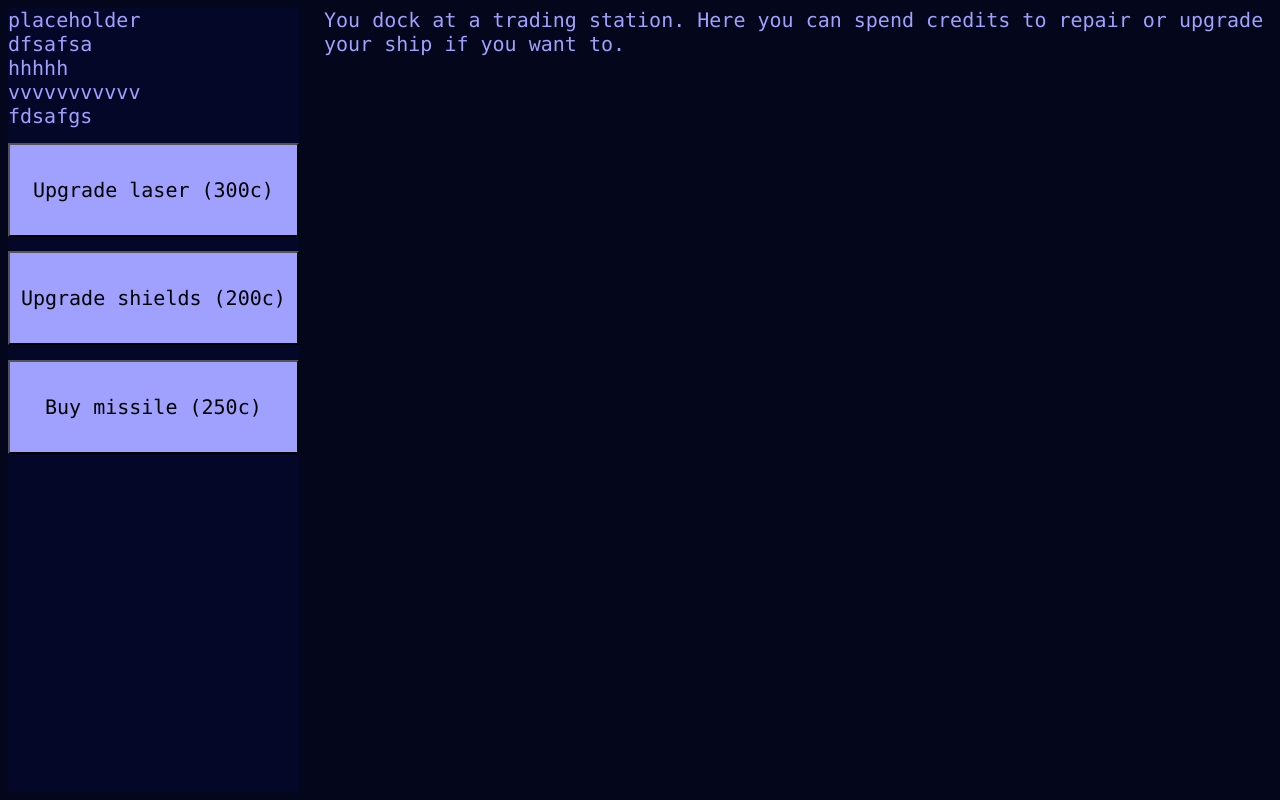
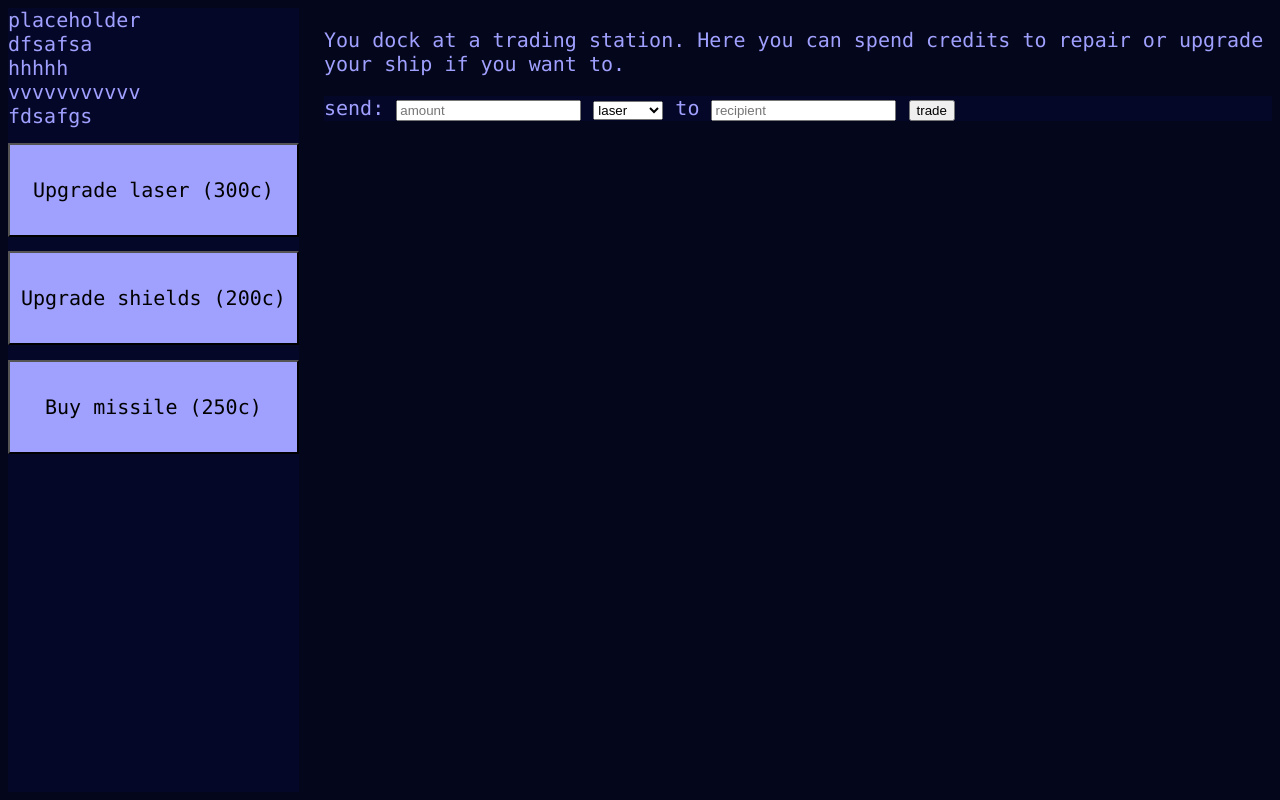
Before and after one commit to voidcase/QRSpaceGame, a plain HTML site: page station.html in a window 1280 px wide. Drawn offline with Linux system fonts and the light colour scheme; a script that the page names is missing.

Commit message:
trading in hardbattle and station

```diff
--- a/station.html
+++ b/station.html
@@ -17,7 +17,27 @@
 				<button onclick="missilesUp()">Buy missile (250c)</button>
 			</div>
 		</div>
+<div class="mainWindow">
+	<div class="outputWindow">
 		<p id="output"></p>
+	</div>
+	<div class="tradeWindow">
+		<form id="trade-form" accept-charset="utf-8" onsubmit="trade();return false;">
+			send:
+			<input type="number" name="amount" placeholder="amount"/>
+			<select name="trade-resource">
+				<option value="laser">laser</option>
+				<option value="shields">shields</option>
+				<option value="missiles">missiles</option>
+				<option value="credits">credits</option>
+			</select>
+			to
+			<input type="text" name="recipient" placeholder="recipient" />
+			<input type="submit" name="send" value="trade" />
+		</form>
+	</div>
+</div>
+<script src="https://cdn.socket.io/socket.io-1.4.5.js"></script>
 		<script type="text/javascript" src="base.js"></script>
 		<script>
 			output("You dock at a trading station. Here you can spend credits to repair or upgrade your ship if you want to.");
```
Also changed, not shown: hardbattle.html (+21 -3 lines).
